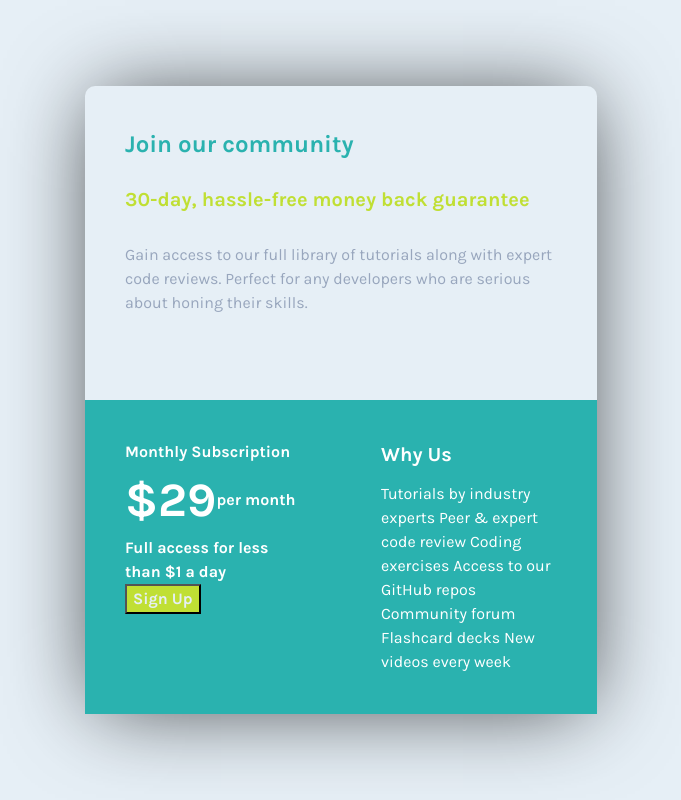
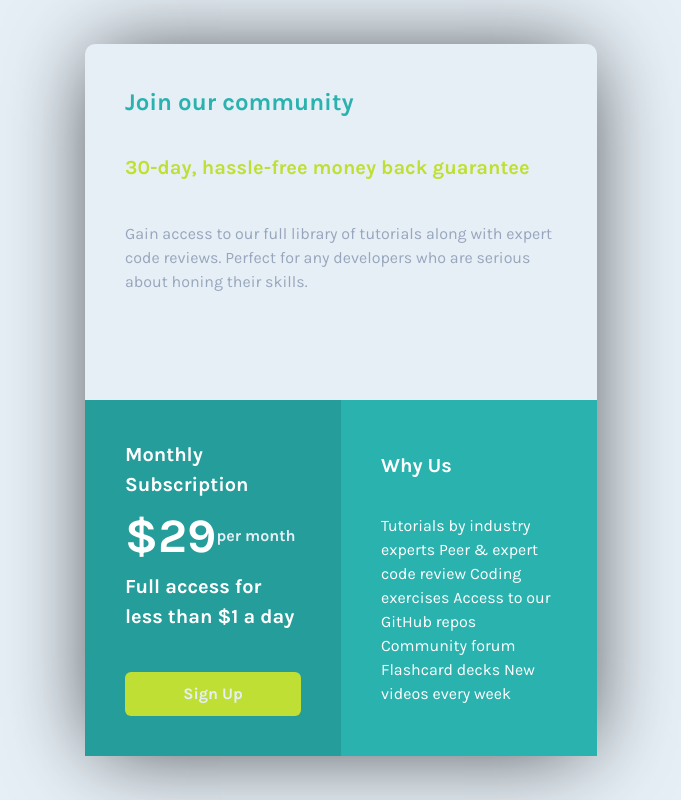
Before and after one commit to JammiM/single-price-grid-component, a React (Vite) app: page / in a window 1280 px wide. Shown: the whole page, without its empty margins (299-980 px from the left). Built offline with nearby package versions, Linux system fonts and the light colour scheme.

Commit message:
Updated the sign up section

```diff
--- a/src/components/SinglePriceGrid.css
+++ b/src/components/SinglePriceGrid.css
@@ -68,43 +68,16 @@
 }
 
 .sign_up {
-  background-color: var(--fc-teal-500);
+  background-color: var(--fc-teal-500-darker);
   padding: 40px;
   color: #fff;
   font-weight: var(--fw-bold);
 
   grid-area: price;
-  /* display: grid; */
-  /* align-items: center; */
-  /* gap: 12px; */
 }
 
-.sign_up__heading {
-  /* font-size: var(--fs-sub-heading); */
-}
-
-.sign_up__month {
-  font-size: 3em;
-  line-height: 40px;
-  /* vertical-align: middle; */
-  /* font-size: var(--fs-regular); */
-}
-
-.sign_up__month--muted {
-  font-size: 0.5em;
-  line-height: 20px;
-  min-height: 100px;
-  display: inline-flex;
-  align-items: center;
-  border: 1px solid aqua;
-  /* align-self: safe; */
-  /* vertical-align: middle; */
-
-  /* vertical-align: baseline; */
-  /* vertical-align: baseline; */
-  /* display: grid; */
-  /* align-items: center; */
-  /* gap: 12px; */
+.sign-up-heading {
+  font-size: var(--fs-sub-heading);
 }
 
 .sign-up-pricing > * {
@@ -114,13 +87,24 @@
 .sign-up-pricing-cost {
   display: inline-block;
   font-size: 3em;
-  margin: 0;
-  text-align: right;
+}
+
+.sign-up-pricing-month {
+  color: var(--fc-teal-100);
+}
+
+.sign_up__description {
+  font-size: var(--fs-sub-heading);
 }
 
 .sign_up__button {
   background-color: var(--fc-green-400);
   color: var(--fc-teal-100);
+  border: none;
+  width: 100%;
+  padding: 10px;
+  border-radius: 6px;
+  margin-top: 40px;
 }
 
 .why-us {
--- a/src/components/SinglePriceGrid.jsx
+++ b/src/components/SinglePriceGrid.jsx
@@ -16,7 +16,7 @@ const SinglePriceGrid = () => {
         </p>
       </div>
       <div className="sign_up">
-        <p className="sign_up_heading">Monthly Subscription</p>
+        <p className="sign-up-heading">Monthly Subscription</p>
         <div class="sign-up-pricing">
           <p className="sign-up-pricing-cost">&#36;29</p>
           <span class="sign-up-pricing-month">per month</span>
--- a/src/index.css
+++ b/src/index.css
@@ -4,6 +4,10 @@
 
   --fc-teal-100: hsl(204, 43%, 93%);
   --fc-green-500: hsl(218, 22%, 67%);
+
+  /* Reference for darker colour */
+  /* https://stackoverflow.com/a/55330103/2823773 */
+  --fc-teal-500-darker: hsl(from var(--fc-teal-500) h s calc(l - 5));
 
   --fs-main-heading: 1.5em;
   --fs-sub-heading: 1.25em;
```
